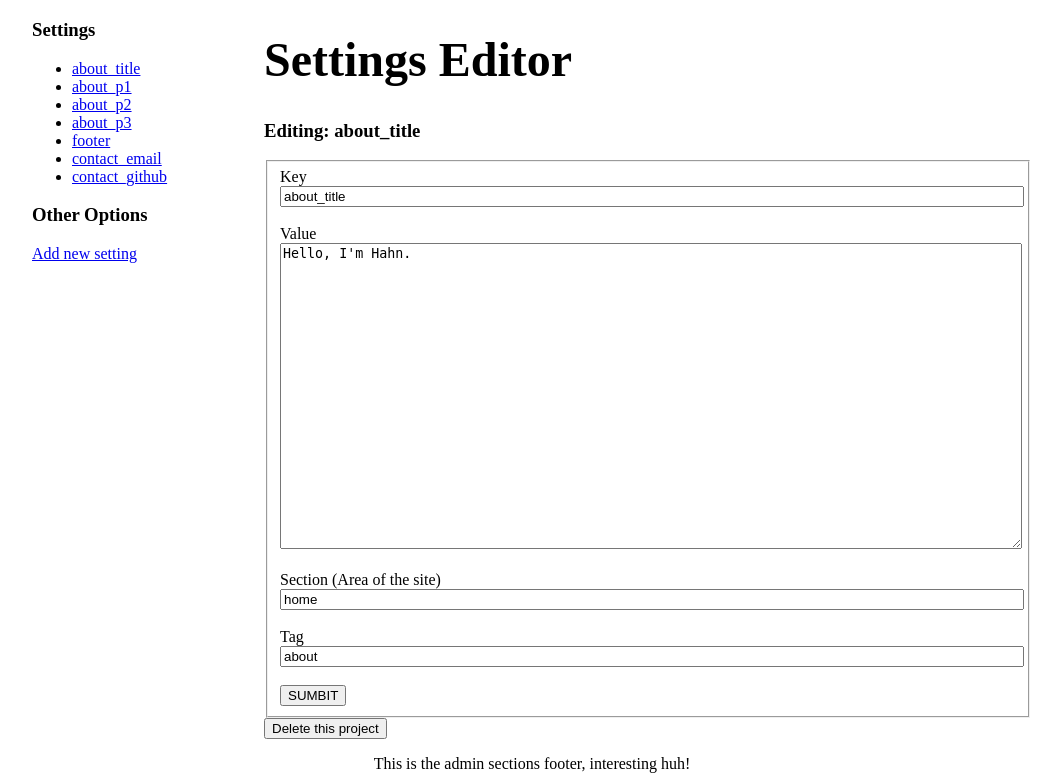
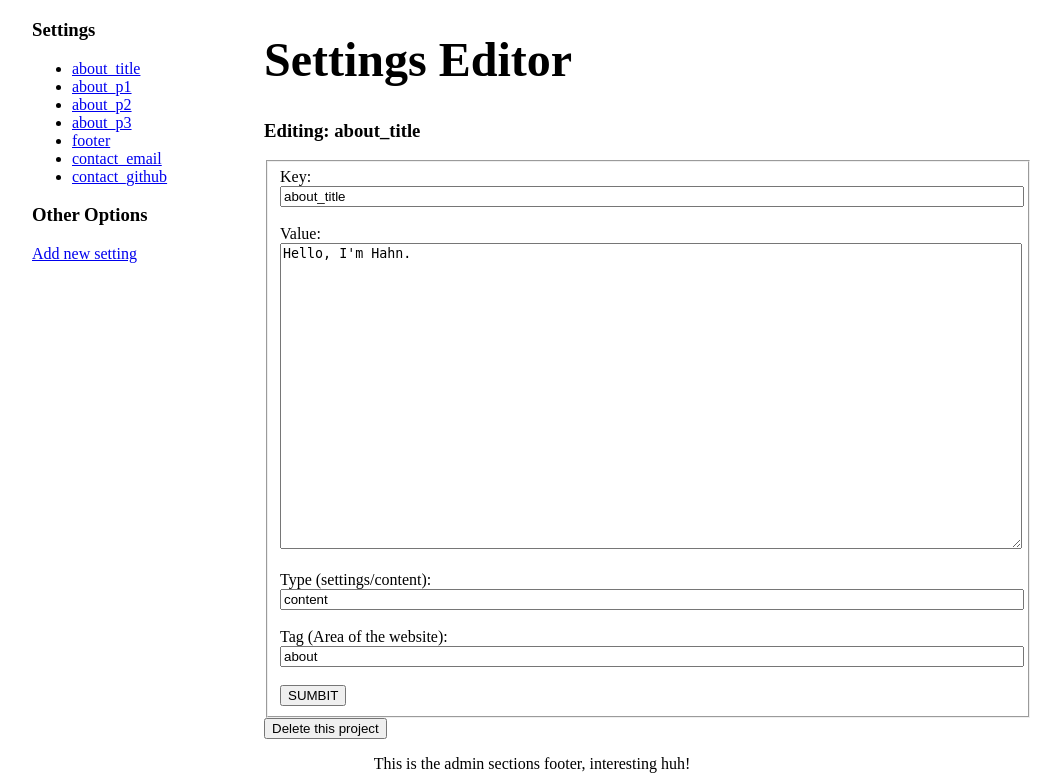
Before and after one commit to dynamicmemory/jhahn_dev, a PHP site: page /admin/settings.php?id=1 in a window 1280 px wide. Shown: the part 152-925 px from the top of the page, without its empty margins (108-1169 px from the left). Run offline with PHP 8.4, Linux system fonts and the light colour scheme; the visitor is signed in with stand-in values (Sample User, id 1); data comes from the database, SQL or seed files in the repository.

Commit message:
Added empty fields err check + split content and settings up, update db schema

```diff
--- a/hahncoded/admin/settings.php
+++ b/hahncoded/admin/settings.php
@@ -1,26 +1,56 @@
 <?php
+// This area just gets larger and larger... simplify
 require_once "auth.php";
 require "../../website_data/database.php";
 require_once "../includes/csrf.php";
+require_once "../includes/helpers.php";
 csrf_verify();
+
+
+$selected_setting = null;
+$isNew = false;
+
+if (isset($_GET["action"]) && $_GET["action"] === "new") {
+    $isNew = true;
+}
+
+if (isset($_GET["id"])) {
+    $id = $_GET["id"];
+    $statement = $database->prepare("SELECT * FROM settings WHERE id = :id");
+    $statement->execute([":id" => $id]);
+    $selected_setting = $statement->fetch();
+}
+
+// Gets all the settings to display in the sidebar
+$settings = $database->query("SELECT id, key FROM settings ORDER BY id ASC");
+
 
 // Sending a new/updating a record in the settings table
 if ($_SERVER["REQUEST_METHOD"] === "POST") {
+    // Works for now, but really don't like this design
+    $errors = enforceFields($_POST, ["key", "value", "type", "tag"]);
+    if (!empty($errors)) {
+        $_SESSION["form_errors"] = $errors;
+        $_SESSION["form_data"] = $_POST;
+        header("Location: settings.php" . ($isNew ? "?action=new" : "?id=$_POST[id]"));
+        exit;
+    }
+
     $key = $_POST["key"];
     $value = $_POST["value"];
-    $section = $_POST["section"];
+    $type = $_POST["type"];
     $tag = $_POST["tag"];
 
     // Create a new setting
     if ($_POST["mode"] === "create") {
         $statement = $database->prepare(
-            "INSERT INTO settings (key, value, section, tag)
-            VALUES (:key, :value, :section, :tag)");
+            "INSERT INTO settings (key, value, type, tag)
+            VALUES (:key, :value, :type, :tag)");
         try {
             $statement->execute([
                 ":key" => $key,
                 ":value" => $value,
-                ":section" => $section,
+                ":type" => $type,
                 ":tag" => $tag,
             ]);
             echo "<p>Successfully added $key to the settings table</p>";
@@ -34,12 +64,12 @@ if ($_SERVER["REQUEST_METHOD"] === "POST") {
     elseif ($_POST["mode"] === "update") {
         $id = $_POST["id"];
         $statement = $database->prepare("UPDATE settings
-            SET key=:key, value=:value, section=:section, tag=:tag WHERE id=:id");
+            SET key=:key, value=:value, type=:type, tag=:tag WHERE id=:id");
         try {
             $statement->execute([
                 ":key" => $key,
                 ":value" => $value,
-                ":section" => $section,
+                ":type" => $type,
                 ":tag" => $tag,
                 ":id" => $id
             ]);
@@ -59,22 +89,6 @@ if ($_SERVER["REQUEST_METHOD"] === "POST") {
     }
 }
 
-$selected_setting = null;
-$isNew = false;
-
-if (isset($_GET["action"]) && $_GET["action"] === "new") {
-    $isNew = true;
-}
-
-if (isset($_GET["id"])) {
-    $id = $_GET["id"];
-    $statement = $database->prepare("SELECT * FROM settings WHERE id = :id");
-    $statement->execute([":id" => $id]);
-    $selected_setting = $statement->fetch();
-}
-
-// Gets all the settings to display in the sidebar
-$settings = $database->query("SELECT id, key FROM settings ORDER BY id ASC");
 
 ?>
 
@@ -116,19 +130,19 @@ $settings = $database->query("SELECT id, key FROM settings ORDER BY id ASC");
           <?php if (!$isNew): ?>
             <input type="hidden" name="id" value="<?=$selected_setting["id"]?>">
           <?php endif; ?>
-          <label>Key</label>
+          <label>Key:</label>
           <br>
           <input name="key" value="<?=htmlspecialchars($selected_setting["key"])?>">
           <br><br>
-          <label>Value</label>
+          <label>Value:</label>
           <br>
           <textarea name="value" rows="20"><?=htmlspecialchars($selected_setting["value"])?></textarea>
           <br><br>
-          <label>Section (Area of the site)</label>
+          <label>Type (settings/content):</label>
           <br>
-          <input name="section" value="<?=htmlspecialchars($selected_setting["section"])?>">
+          <input name="type" value="<?=htmlspecialchars($selected_setting["type"])?>">
           <br><br>
-          <label>Tag</label>
+          <label>Tag (Area of the website):</label>
           <br>
           <input name="tag" value="<?=htmlspecialchars($selected_setting["tag"])?>">
           <br><br>
--- /dev/null
+++ b/hahncoded/includes/helpers.php
@@ -0,0 +1,15 @@
+<?php
+
+/* Returns an array of Errors is any fields in a given array are empty*/
+function enforceFields(array $data, array $fields) {
+    $error = [];
+
+    foreach($fields as $field) {
+        if (!isset($data[$field]) || trim($data[$field]) === '') {
+            $errors[$field] = "This field is required";
+        }
+    }
+    return $errors;
+}
+
+?>
--- a/website_data/data/database_ops.php
+++ b/website_data/data/database_ops.php
@@ -43,7 +43,7 @@ $schema = "(
     tag TEXT DEFAULT 'general'
 );";
 
-
+$database->exec("ALTER TABLE settings RENAME COLUMN section TO type;");
 
 /* remove_table($database, $table_name); */
 /* create_table($database, $table_name, $schema); */
```
Also changed, not shown: hahncoded/admin/projects.php (+28 -14 lines), website_data/data/memoryvoid.db.
